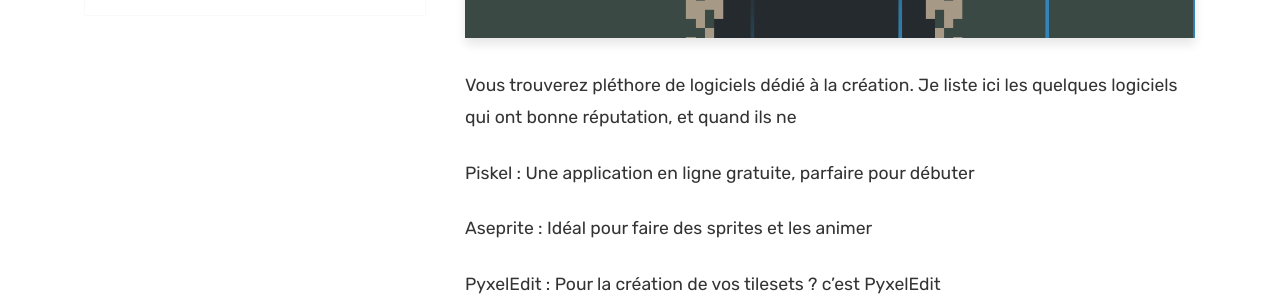
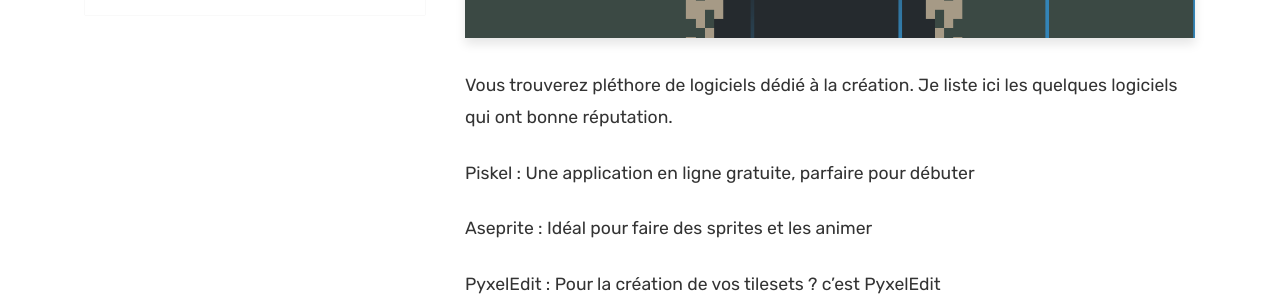
Before and after one commit to Maxibuino/PixBuino, a Jekyll site: the page built from _posts/2019-04-02-App-pour-Pixel-art.md, in a window 1280 px wide and 900 px high, scrolled down 501 px. Shown: the part 185-485 px from the top of the window. Built offline with Jekyll 4.4.1, drawn with Linux system fonts in a browser that asks for light colours; comment, search, counter and statistics services are not loaded; some of the changed lines change nothing that is shown.

Commit message:
_posts/2019-04-02-App-pour-Pixel-art.md updated from https://stackedit.io/

```diff
--- a/_posts/2019-04-02-App-pour-Pixel-art.md
+++ b/_posts/2019-04-02-App-pour-Pixel-art.md
@@ -6,8 +6,7 @@
 image: assets/images/20190402-pyxeledit.png
 featured: true
 ---
-Vous trouverez pléthore de logiciels dédié à la création. Je liste ici les quelques logiciels qui ont bonne réputation, et quand ils ne
-
+Vous trouverez pléthore de logiciels dédié à la création. Je liste ici les quelques logiciels qui ont bonne réputation.
 
 Piskel : Une application en ligne gratuite, parfaire pour débuter
 
@@ -18,6 +17,6 @@
 Tiled : l'application réputée pour la création de tilemapping
 
 <!--stackedit_data:
-eyJoaXN0b3J5IjpbODc4MjE1Njg3LDE5OTk0NDI5NzcsMjU3OD
-cwNTMsLTE0OTc4MzAxODBdfQ==
+eyJoaXN0b3J5IjpbLTY4NDQ0MzU5NiwxOTk5NDQyOTc3LDI1Nz
+g3MDUzLC0xNDk3ODMwMTgwXX0=
 -->
```
